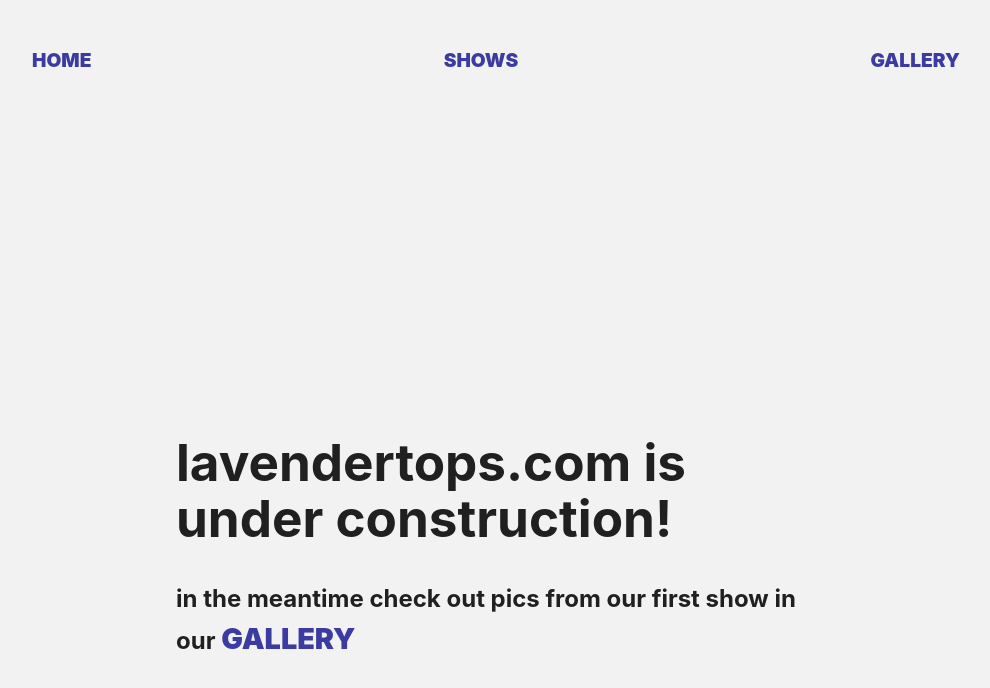
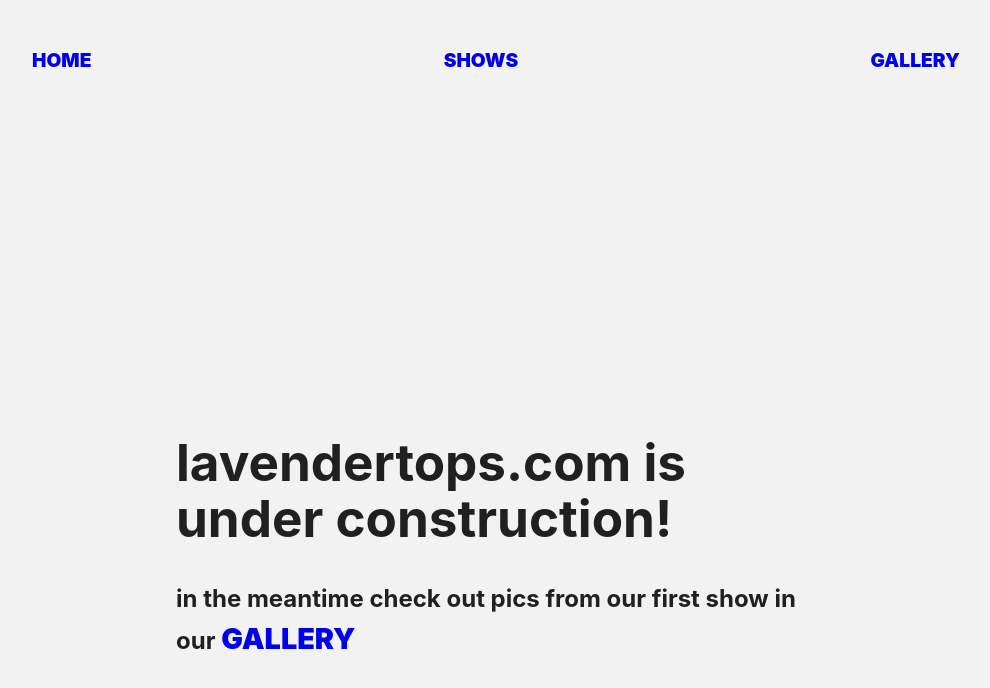
Before and after one commit to maemay85/lavenderTops, a React (Vite) app: page / in a window 1280 px wide. Shown: the top 688 px of the page, without its empty margins (144-1134 px from the left). Built offline with nearby package versions, Linux system fonts and the light colour scheme.

Commit message:
testing push, removed color

```diff
--- a/src/index.css
+++ b/src/index.css
@@ -15,12 +15,10 @@
 
 a {
   font-weight: 500;
-  color: rgb(59, 59, 162);
   text-decoration: inherit;
 }
 a:hover {
   font-style: italic;
-  color: rgb(59, 59, 162);
 }
 
 body {
@@ -54,14 +52,12 @@ h1 {
 }
 
 .topnav a, .home a {
-  color: rgb(59, 59, 162);
   font-weight: 900;
   font-size: larger;
   text-transform: uppercase;
 }
 
 .topnav a:hover, .home a:hover {
-  color: rgb(59, 59, 162);
   font-style: italic;
 }
 
```
